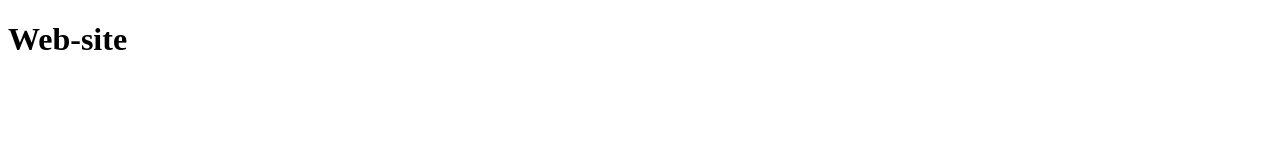
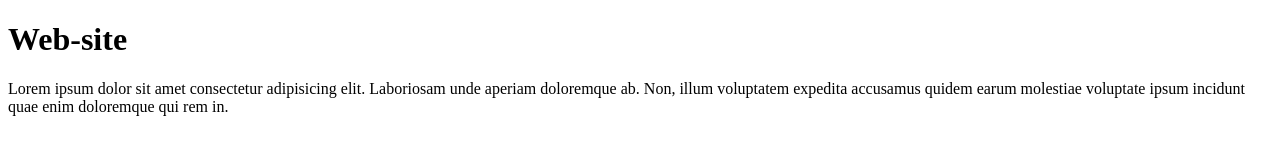
Before and after one commit to shahariar20/Web-site, a plain HTML site: page index.html in a window 1280 px wide. Drawn offline with Linux system fonts and the light colour scheme.

Commit message:
first commit

```diff
--- a/index.html
+++ b/index.html
@@ -7,6 +7,7 @@
 </head>
 <body>
     <h1>Web-site</h1>
+    <p>Lorem ipsum dolor sit amet consectetur adipisicing elit. Laboriosam unde aperiam doloremque ab. Non, illum voluptatem expedita accusamus quidem earum molestiae voluptate ipsum incidunt quae enim doloremque qui rem in.</p>
 
 </body>
 </html>
```
